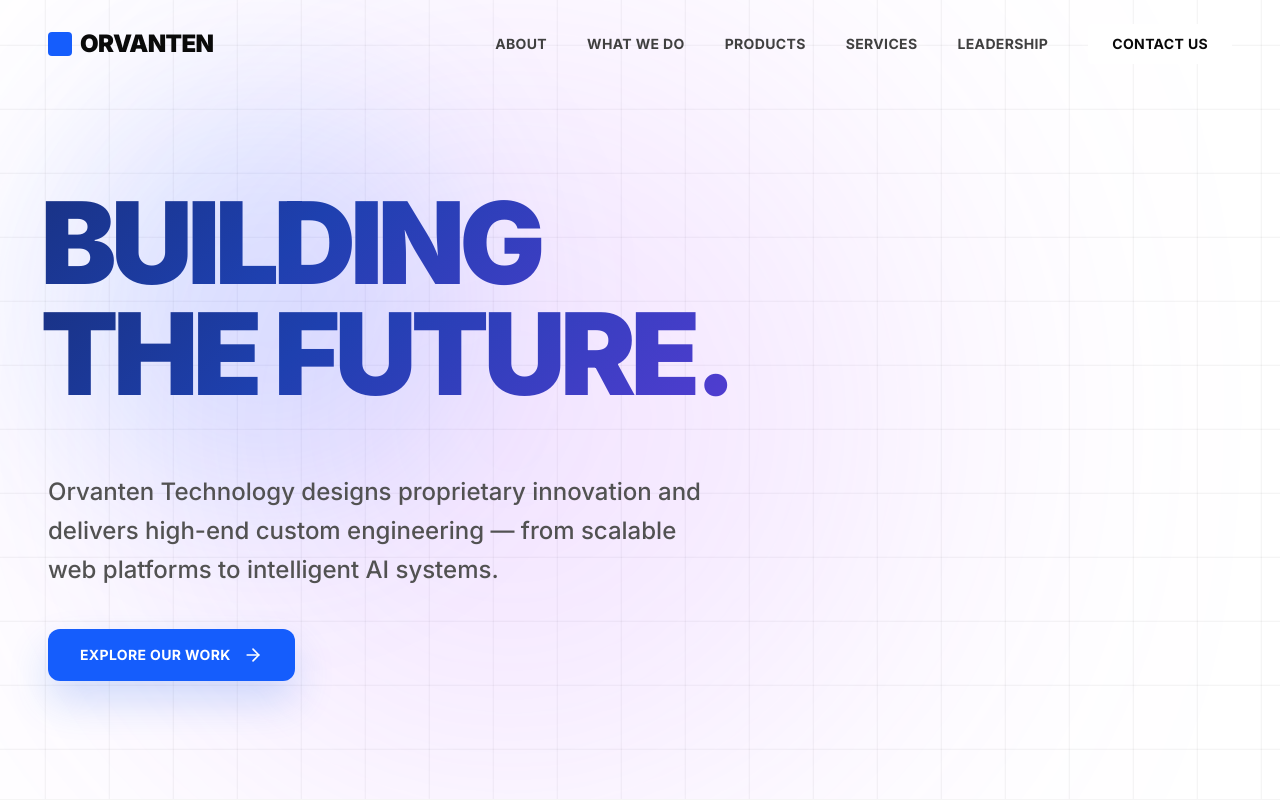
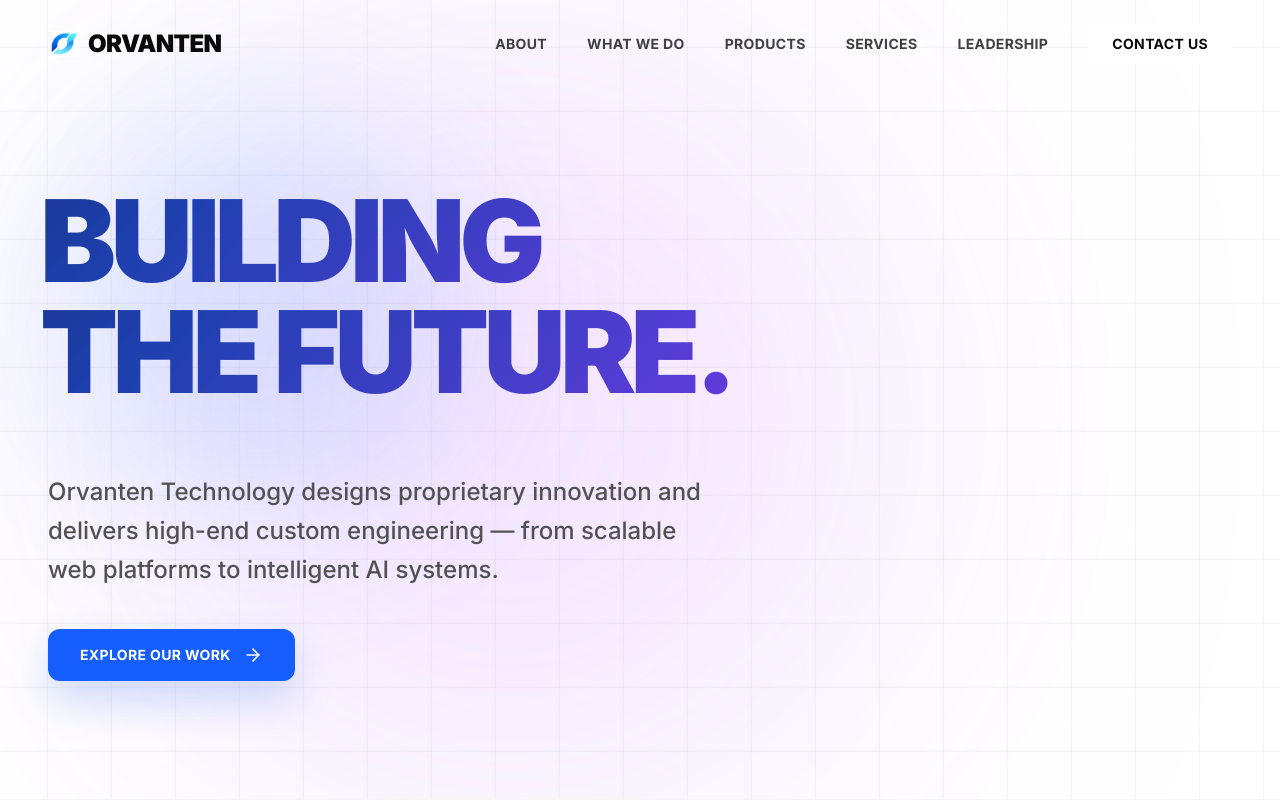
Before and after one commit to Nithishkumar647397/ORVANTEN-TECHNOLOGY, a React (Vite) app: page / in a window 1280 px wide. Shown: the top 800 px of the page. Built offline with nearby package versions, Linux system fonts and the light colour scheme.

Commit message:
feat: add initial application component and brand logo assets

```diff
--- a/index.html
+++ b/index.html
@@ -2,7 +2,7 @@
 <html lang="en">
   <head>
     <meta charset="UTF-8" />
-    <link rel="icon" type="image/svg+xml" href="/favicon.svg" />
+    <link rel="icon" type="image/png" href="/logo.png" />
     <meta name="viewport" content="width=device-width, initial-scale=1.0" />
     <meta name="description" content="Orvanten Technology - Next-Gen Engineering & Enterprise Solutions" />
     <title>Orvanten Technology</title>
--- a/src/App.tsx
+++ b/src/App.tsx
@@ -194,7 +194,7 @@ const App = () => {
           >
             <div className="max-w-7xl mx-auto px-6 md:px-12 flex justify-between items-center">
               <a href="#" className="text-2xl font-black tracking-tight text-black uppercase flex items-center gap-2 group">
-                <div className="w-6 h-6 bg-blue-600 rounded-sm group-hover:rotate-90 transition-transform duration-500"></div>
+                <img src="/logo.png" alt="Orvanten" className="w-8 h-8 object-contain group-hover:scale-110 transition-transform duration-500" />
                 ORVANTEN
               </a>
 
@@ -741,22 +741,12 @@ const App = () => {
                     whileHover="hover"
                     className="snap-start shrink-0 w-[280px] md:w-[350px] bg-white p-8 rounded-sm border border-gray-200 overflow-visible relative group cursor-pointer h-[300px] flex flex-col justify-end transition-all duration-500 hover:shadow-[0_20px_50px_rgba(0,0,0,0.1)] hover:-translate-y-1"
                   >
-                    {/* Hover Connection Line to next card */}
-                    {idx < 6 && (
-                      <motion.div
-                        variants={{ hover: { scaleX: 1, opacity: 1 } }}
-                        initial={{ scaleX: 0, opacity: 0 }}
-                        transition={{ duration: 0.4, ease: "easeOut" }}
-                        className="absolute top-1/2 left-[50%] w-[calc(100%+24px)] h-0.5 bg-black origin-left z-0 pointer-events-none hidden md:block"
-                      />
-                    )}
-
-                    {/* Glowing Top Line */}
+                    {/* Top Connecting Line */}
                     <motion.div
                       variants={{ hover: { scaleX: 1, opacity: 1 } }}
                       initial={{ scaleX: 0, opacity: 0 }}
                       transition={{ duration: 0.4, ease: "easeOut" }}
-                      className="absolute top-0 left-0 right-0 h-1.5 bg-black origin-left z-20"
+                      className={`absolute top-0 left-0 h-1.5 bg-black origin-left z-20 ${idx < 6 ? 'w-[calc(100%+24px)]' : 'w-full'}`}
                     />
 
                     {/* Watermark Number */}
@@ -796,7 +786,9 @@ const App = () => {
           <motion.section id="why-we-exist" className="py-10 md:py-16 bg-white text-black relative z-20" {...sectionProps}>
             <div className="max-w-7xl mx-auto px-6 md:px-12">
               <motion.div variants={revealUp} className="mb-16">
-                <h2 className="text-sm font-semibold tracking-widest uppercase text-gray-600 mb-4">WHY WE EXIST</h2>
+                <h2 className="text-4xl md:text-6xl font-black uppercase tracking-tighter leading-none mb-12">
+                  WHY WE EXIST
+                </h2>
               </motion.div>
 
               <div className="grid grid-cols-1 md:grid-cols-2 gap-8 md:gap-16 mb-24">
```
Also changed, not shown: public/logo.png (added).
